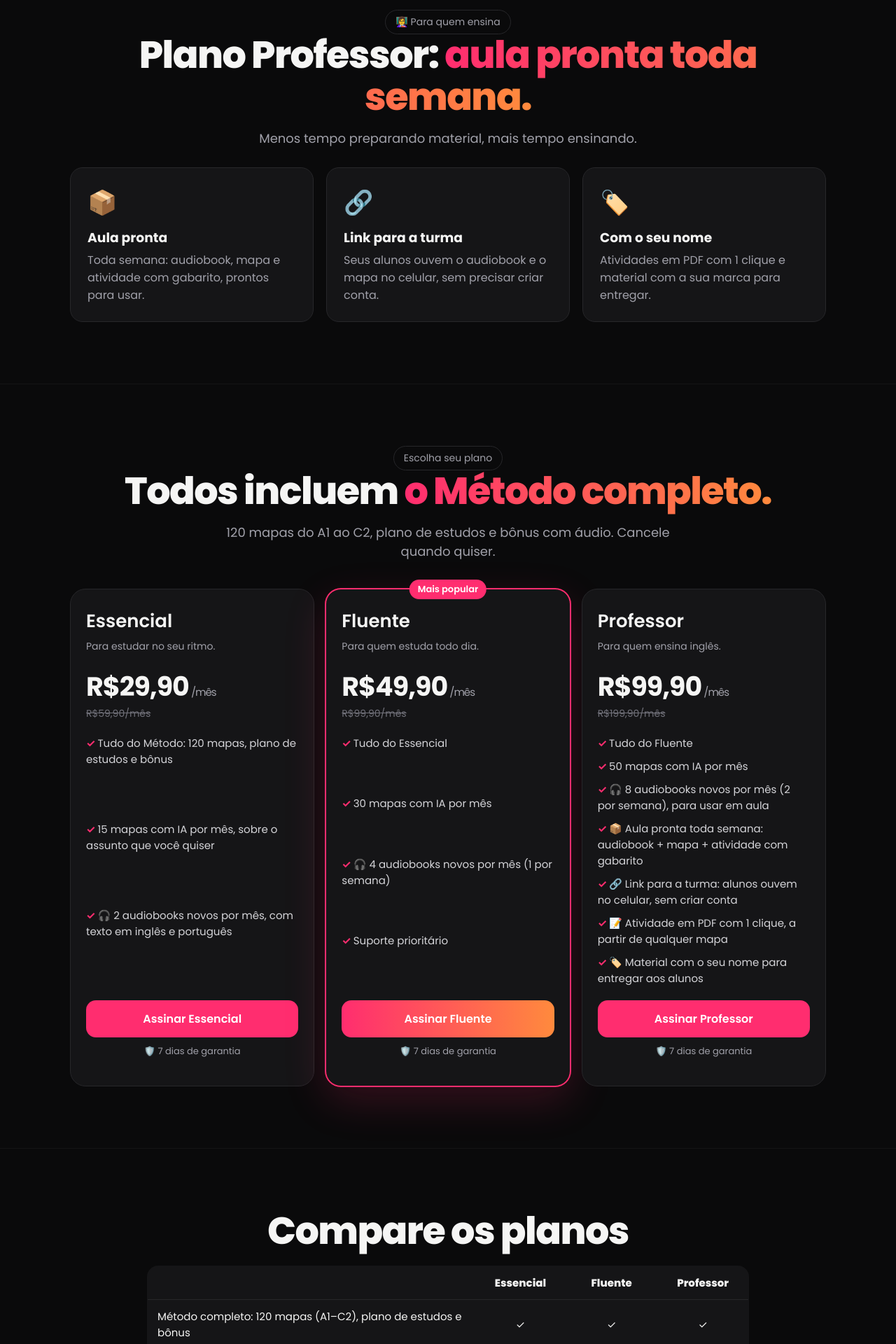
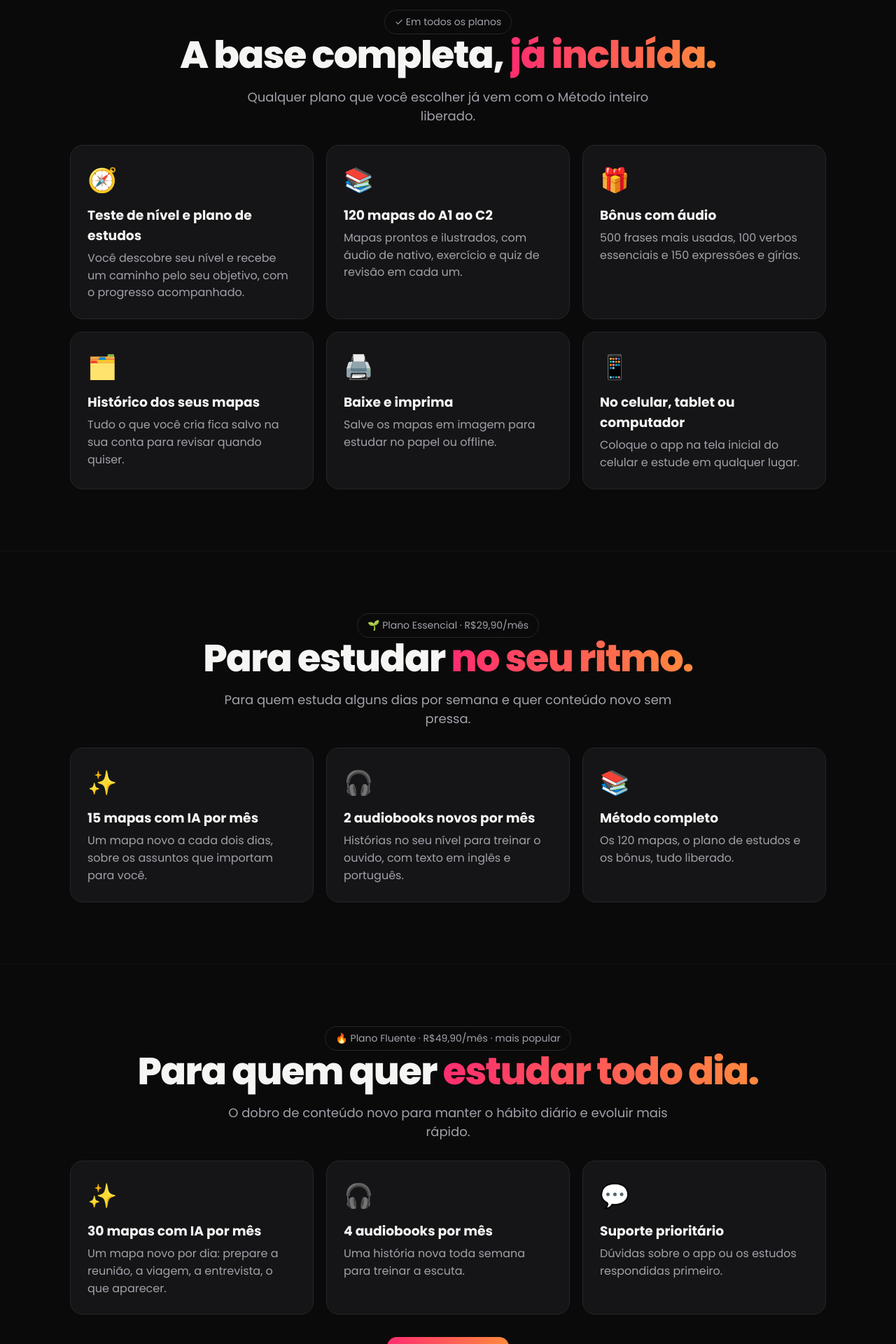
Before and after one commit to DanielFerrettiSouza/MAPAS_MENTAIS_INGLES, a Next.js app in the folder 04_APP/: page /planos in a window 1280 px wide. Shown: the part 2160-4080 px from the top of the page at 70% size. Built offline with nearby package versions, Linux system fonts and the light colour scheme; no server answers.

Commit message:
Planos: seções de tudo incluso, Essencial e Fluente (além do Professor)
Co-Authored-By: Claude Opus 5.5 <noreply@anthropic.com>

```diff
--- a/04_APP/app/planos/page.tsx
+++ b/04_APP/app/planos/page.tsx
@@ -79,8 +79,51 @@ export default function PublicPlansPage() {
 
         <section className="section">
           <div className="wrap" style={{ textAlign: "center" }}>
-            <span className="eyebrow">👩‍🏫 Para quem ensina</span>
-            <h2 className="big-title">Plano Professor: <span className="grad-text">aula pronta toda semana.</span></h2>
+            <span className="eyebrow">✓ Em todos os planos</span>
+            <h2 className="big-title">A base completa, <span className="grad-text">já incluída.</span></h2>
+            <p className="mt-sub">Qualquer plano que você escolher já vem com o Método inteiro liberado.</p>
+            <div className="mt-who">
+              <div><span>🧭</span><h3>Teste de nível e plano de estudos</h3><p>Você descobre seu nível e recebe um caminho pelo seu objetivo, com o progresso acompanhado.</p></div>
+              <div><span>📚</span><h3>120 mapas do A1 ao C2</h3><p>Mapas prontos e ilustrados, com áudio de nativo, exercício e quiz de revisão em cada um.</p></div>
+              <div><span>🎁</span><h3>Bônus com áudio</h3><p>500 frases mais usadas, 100 verbos essenciais e 150 expressões e gírias.</p></div>
+              <div><span>🗂️</span><h3>Histórico dos seus mapas</h3><p>Tudo o que você cria fica salvo na sua conta para revisar quando quiser.</p></div>
+              <div><span>🖨️</span><h3>Baixe e imprima</h3><p>Salve os mapas em imagem para estudar no papel ou offline.</p></div>
+              <div><span>📱</span><h3>No celular, tablet ou computador</h3><p>Coloque o app na tela inicial do celular e estude em qualquer lugar.</p></div>
+            </div>
+          </div>
+        </section>
+
+        <section className="section">
+          <div className="wrap" style={{ textAlign: "center" }}>
+            <span className="eyebrow">🌱 Plano Essencial · R$29,90/mês</span>
+            <h2 className="big-title">Para estudar <span className="grad-text">no seu ritmo.</span></h2>
+            <p className="mt-sub">Para quem estuda alguns dias por semana e quer conteúdo novo sem pressa.</p>
+            <div className="mt-who">
+              <div><span>✨</span><h3>15 mapas com IA por mês</h3><p>Um mapa novo a cada dois dias, sobre os assuntos que importam para você.</p></div>
+              <div><span>🎧</span><h3>2 audiobooks novos por mês</h3><p>Histórias no seu nível para treinar o ouvido, com texto em inglês e português.</p></div>
+              <div><span>📚</span><h3>Método completo</h3><p>Os 120 mapas, o plano de estudos e os bônus, tudo liberado.</p></div>
+            </div>
+          </div>
+        </section>
+
+        <section className="section">
+          <div className="wrap" style={{ textAlign: "center" }}>
+            <span className="eyebrow">🔥 Plano Fluente · R$49,90/mês · mais popular</span>
+            <h2 className="big-title">Para quem quer <span className="grad-text">estudar todo dia.</span></h2>
+            <p className="mt-sub">O dobro de conteúdo novo para manter o hábito diário e evoluir mais rápido.</p>
+            <div className="mt-who">
+              <div><span>✨</span><h3>30 mapas com IA por mês</h3><p>Um mapa novo por dia: prepare a reunião, a viagem, a entrevista, o que aparecer.</p></div>
+              <div><span>🎧</span><h3>4 audiobooks por mês</h3><p>Uma história nova toda semana para treinar a escuta.</p></div>
+              <div><span>💬</span><h3>Suporte prioritário</h3><p>Dúvidas sobre o app ou os estudos respondidas primeiro.</p></div>
+            </div>
+            <Cta />
+          </div>
+        </section>
+
+        <section className="section">
+          <div className="wrap" style={{ textAlign: "center" }}>
+            <span className="eyebrow">👩‍🏫 Plano Professor · R$99,90/mês</span>
+            <h2 className="big-title">Para quem ensina: <span className="grad-text">aula pronta toda semana.</span></h2>
             <p className="mt-sub">Menos tempo preparando material, mais tempo ensinando.</p>
             <div className="mt-who">
               <div><span>📦</span><h3>Aula pronta</h3><p>Toda semana: audiobook, mapa e atividade com gabarito, prontos para usar.</p></div>
```
